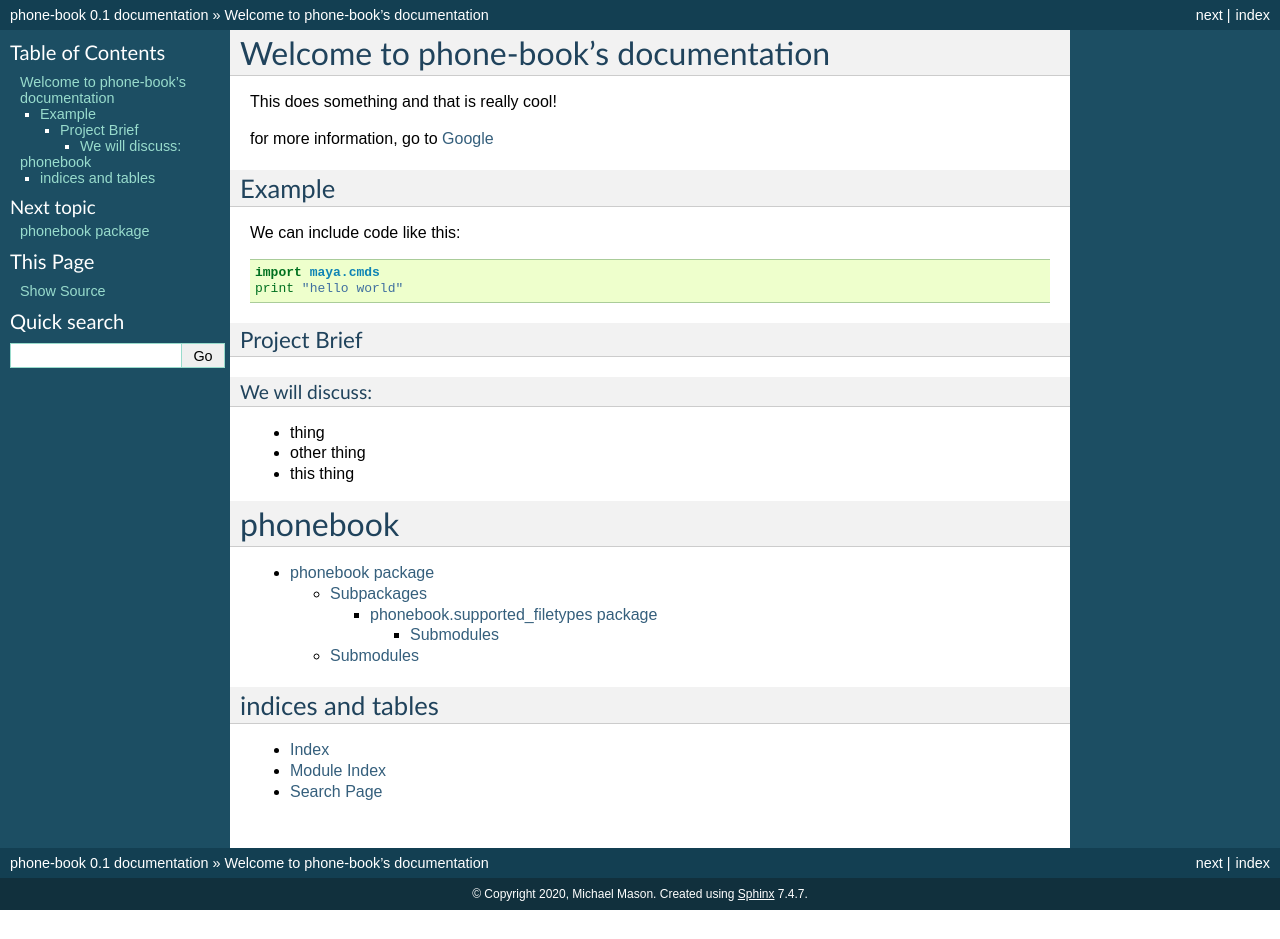
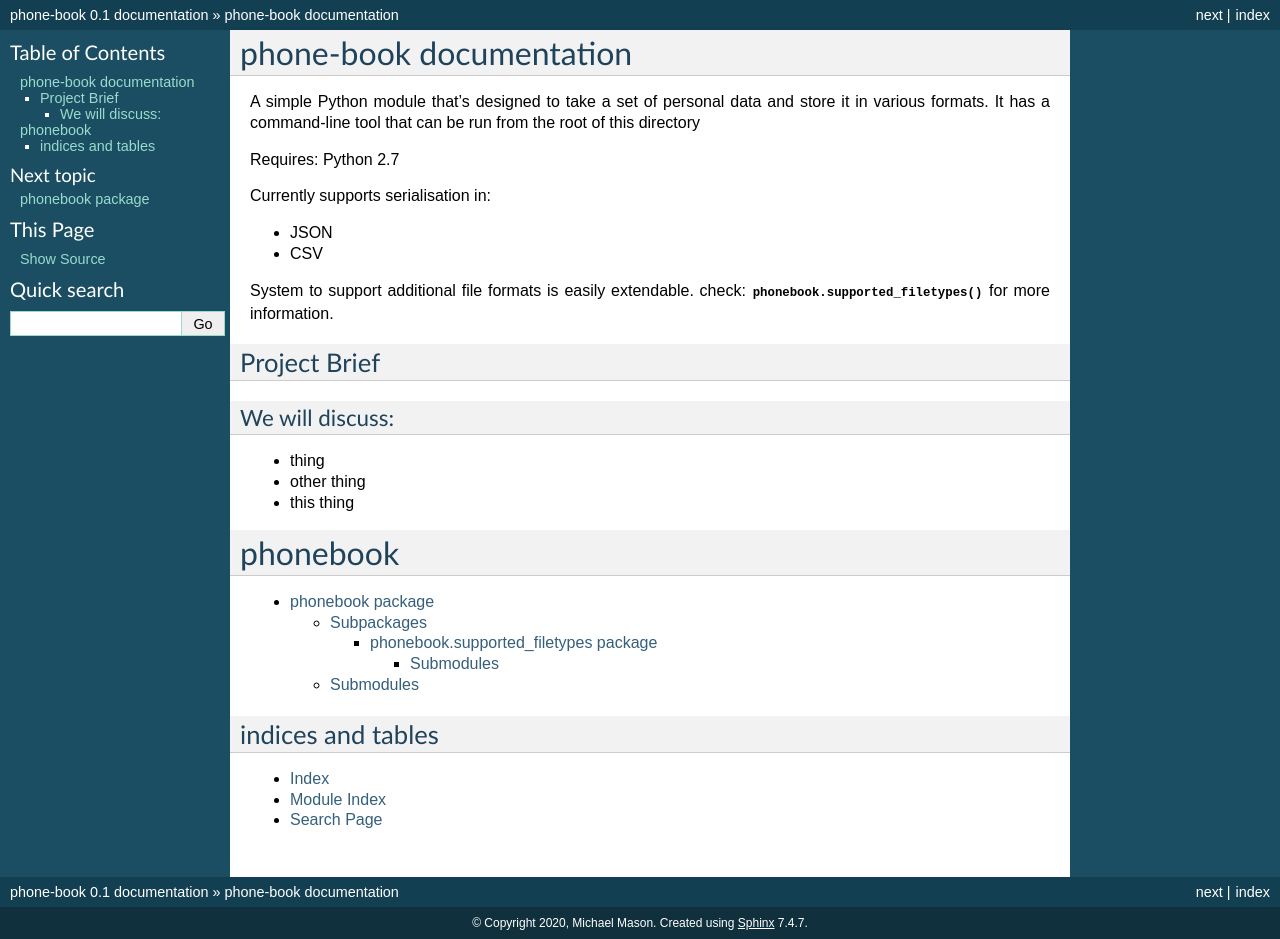
Before and after one commit to micklemacklemore/phone-book, a Sphinx documentation site: the page built from docs/index.rst, in a window 1280 px wide. Built offline with Sphinx 7.4.7, drawn with Linux system fonts in a browser that asks for light colours; before the commit the page ends 910 px from its top, so only the background shows below that.

Commit message:
uodasfasdfsdf

```diff
--- a/docs/index.rst
+++ b/docs/index.rst
@@ -2,26 +2,26 @@
    sphinx-quickstart on Fri Jul  3 09:35:13 2020.
    You can adapt this file completely to your liking, but it should at least
    contain the root `toctree` directive.
-
-Welcome to phone-book's documentation
-=====================================
-
-This does something and that is really cool!
-
-for more information, go to `Google <https://www.google.com>`_
-
-Example
--------
-
-We can include code like this::
-
-   import maya.cmds
-   print "hello world"
+   sphinx-apidoc -o docs phonebook/ -f -M -E
 
 
+phone-book documentation
+========================
+
+A simple Python module that's designed to take a set of personal data and store it in various formats. It has a command-line tool that can be run from the root of this directory
+
+Requires: Python 2.7
+
+Currently supports serialisation in:
+
+- JSON
+- CSV
+
+System to support additional file formats is easily extendable.
+check: :meth:`phonebook.supported_filetypes` for more information.
 
 Project Brief
-_____________
+-------------
 
 We will discuss:
 """"""""""""""""
```
Also changed, not shown: 7 other files.
